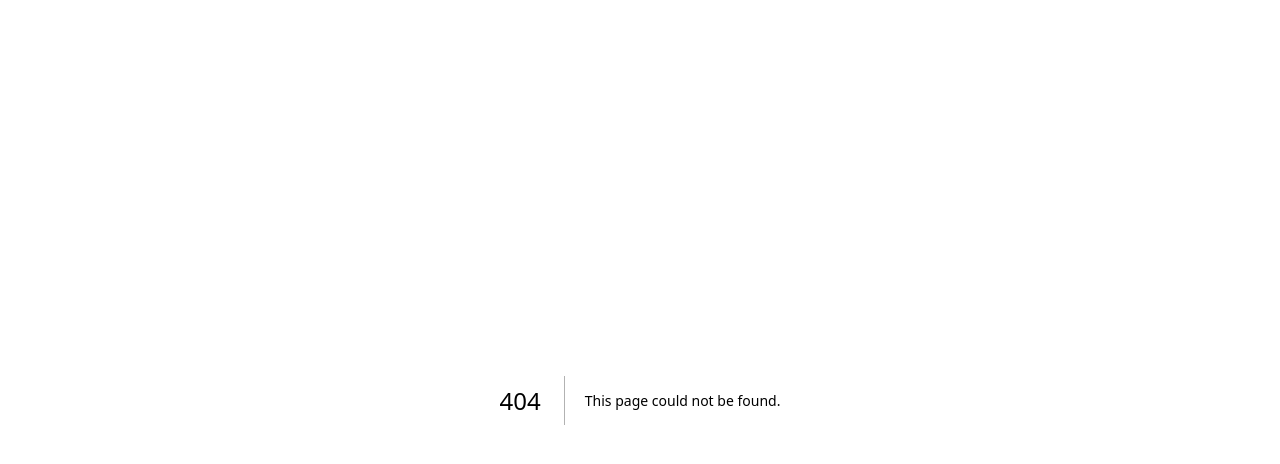
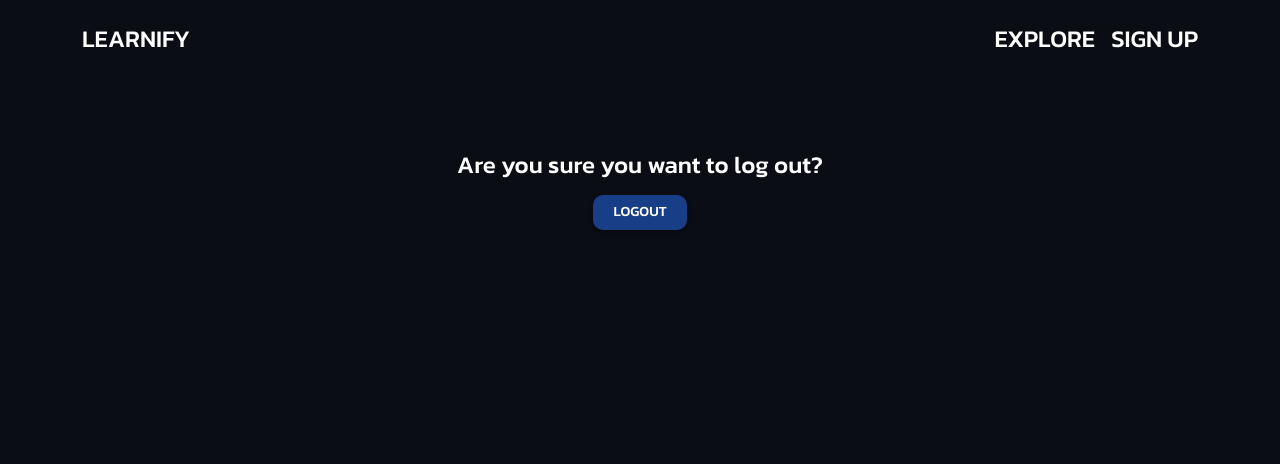
Before and after one commit to youngplq10/learnify-frontend, a Next.js app: page /logout in a window 1280 px wide. Before the commit this address had no page. Shown: the top 464 px of the page. Built offline with nearby package versions, Linux system fonts and the light colour scheme; no server answers.

Commit message:
Created basic of listing of lessons in course page

```diff
--- a/package.json
+++ b/package.json
@@ -11,6 +11,7 @@
   "dependencies": {
     "@emotion/react": "^11.14.0",
     "@emotion/styled": "^11.14.0",
+    "@mui/icons-material": "^6.4.4",
     "@mui/material": "^6.4.3",
     "axios": "^1.7.9",
     "bootstrap": "^5.3.3",
--- a/src/app/components/Navigation.tsx
+++ b/src/app/components/Navigation.tsx
@@ -2,17 +2,50 @@
 
 import { Box, Typography } from '@mui/material'
 import Link from 'next/link'
-import React from 'react'
+import React, { useEffect, useState } from 'react'
+import { getIsAuthenticated, logout } from '../scripts/server'
 
 const Navigation = () => {
+    const [isLogged, setIsLogged] = useState(false);
+    const [loading, setLoading] = useState(true);
+
+    useEffect(() => {
+        const getAuth = async () => {
+            const isAuthenticated = await getIsAuthenticated();
+            setIsLogged(isAuthenticated);
+            setLoading(false);
+        }
+        getAuth();
+    }, [])
+
     return (
         <div className='d-flex gap-3 align-items-center justify-content-end'>
+            { loading ? (
+                <Typography variant="h4" color="textPrimary">LOADING</Typography>
+            ) : (
+                isLogged ? (
+                    <>
+                        <Link href="/explore" passHref className='text-decoration-none'>
+                            <Typography variant="h4" color="textPrimary">EXPLORE</Typography>
+                        </Link>
+                        <Link href="/auth/dashboard" passHref className='text-decoration-none'>
+                            <Typography variant="h4" color="textPrimary">DASHBOARD</Typography>
+                        </Link>
+                        <Link href="/logout" passHref className='text-decoration-none'>
+                            <Typography variant="h4" color="textPrimary">LOGOUT</Typography>
+                        </Link>
+                    </>
+                ) : (
+                    <>
                         <Link href="/explore" passHref className='text-decoration-none'>
                             <Typography variant="h4" color="textPrimary">EXPLORE</Typography>
                         </Link>
                         <Link href="/sign-up" passHref className='text-decoration-none'>
                             <Typography variant="h4" color="textPrimary">SIGN UP</Typography>
                         </Link>
+                    </>
+                )
+            ) }
         </div>
     )
 }
--- /dev/null
+++ b/src/app/logout/page.tsx
@@ -0,0 +1,14 @@
+import React from 'react'
+import Navbar from '../modules/Navbar'
+import LogoutUI from '../modules/LogoutUI'
+
+const page = () => {
+    return (
+        <>
+            <Navbar />
+            <LogoutUI />
+        </>
+    )
+}
+
+export default page
--- /dev/null
+++ b/src/app/modules/LogoutUI.tsx
@@ -0,0 +1,24 @@
+"use client"
+
+import { Button, Typography } from '@mui/material'
+import React from 'react'
+import { logout } from '../scripts/server'
+
+const LogoutUI = () => {
+    const handleLogout = () => {
+        logout()
+    }
+
+    return (
+        <div className="container-lg">
+            <div className='row justify-content-center mt-5 pt-5'>
+                <div className="col-auto text-center">
+                    <Typography variant='h4' color='textPrimary'>Are you sure you want to log out?</Typography>
+                    <Button variant='contained' onClick={handleLogout} className='my-3'>Logout</Button>
+                </div>
+            </div>
+        </div>
+    )
+}
+
+export default LogoutUI
--- a/src/app/scripts/server.ts
+++ b/src/app/scripts/server.ts
@@ -19,3 +19,10 @@ export const getIsAuthenticated = () : boolean => {
     const isAuthenticated = cookies().get("isAuthenticated")?.value;
     return isAuthenticated === "true";
 };
+
+export const logout = () => {
+    cookies().delete("jwt")
+    cookies().delete("isAuthenticated")
+    cookies().delete("username")
+    window.location.href = "/"
+}
```
Also changed, not shown: src/app/components/CourseDetails.tsx (+19 -2 lines), src/middleware.ts (+9 -3 lines), 1 other file (tests, documents, lock files or other folders). Lines whose indentation alone changed are shown as unchanged.
